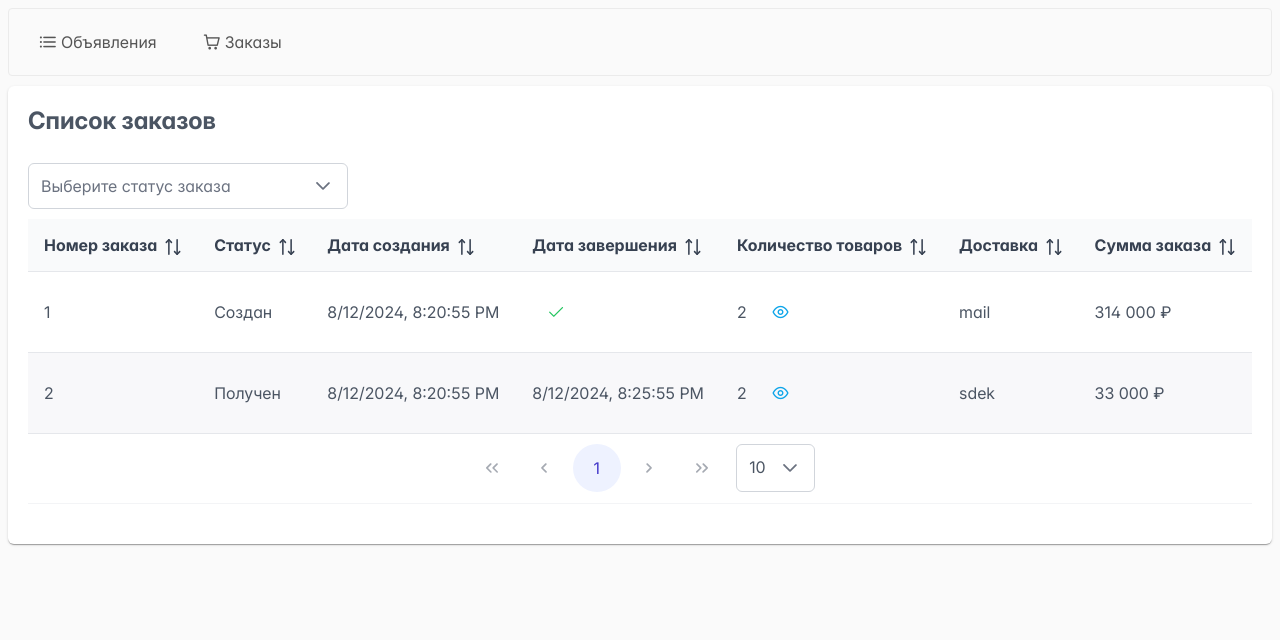
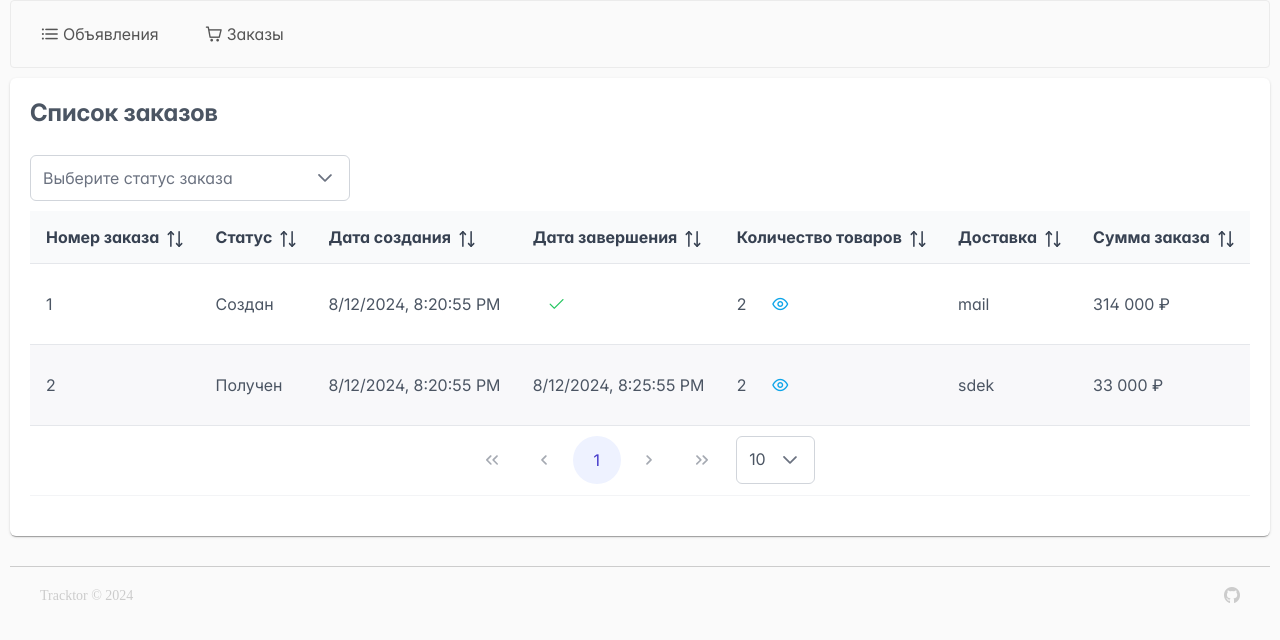
Before and after one commit to tracktor-git/avito-test, a React (Vite) app: page /orders in a window 1280 px wide. Shown: the top 640 px of the page. Built offline with nearby package versions, Linux system fonts and the light colour scheme; data requests are answered from the project's data file.

Commit message:
Add Footer

```diff
--- a/src/App.tsx
+++ b/src/App.tsx
@@ -3,15 +3,19 @@ import Advertisements from './Components/Advertisements';
 import Advertisement from './Components/Advertisement';
 import Orders from './Components/Orders';
 import Navigation from './Components/Navigation';
+import Footer from './Components/Footer';
 
 const App = () => (
   <Router>
     <Navigation />
-    <Routes>
-      <Route path="/" element={<Advertisements />} />
-      <Route path="/advertisements/:id" element={<Advertisement />} />
-      <Route path="/orders" element={<Orders />} />
-    </Routes>
+    <main>
+      <Routes>
+        <Route path="/" element={<Advertisements />} />
+        <Route path="/advertisements/:id" element={<Advertisement />} />
+        <Route path="/orders" element={<Orders />} />
+      </Routes>
+    </main>
+    <Footer />
   </Router>
 );
 
--- /dev/null
+++ b/src/Components/Footer.tsx
@@ -0,0 +1,12 @@
+const Footer = () => (
+  <footer className="footer">
+    <div className="container">
+      <p className="copyright">Tracktor © 2024</p>
+      <a className="github" href="https://github.com/tracktor-git" target="_blank" rel="noreferrer" title="GitHub">
+        <i className="pi pi-github" />
+      </a>
+    </div>
+  </footer>
+);
+
+export default Footer;
--- a/src/index.css
+++ b/src/index.css
@@ -1,5 +1,18 @@
 * {
 	box-sizing: border-box;
+}
+
+body, html {
+	height: 100%;
+	margin: 0;
+	padding: 0;
+}
+
+#root {
+	display: flex;
+	flex-direction: column;
+	min-height: 100%;
+	margin: 0 10px;
 }
 
 h1 {
@@ -242,3 +255,31 @@ body {
 .item-dialog-form textarea {
 	width: 100%;
 }
+
+.container {
+	max-width: 1200px;
+	margin: 0 auto;
+}
+
+.footer {
+	border-top: 1px solid #ccc;
+	margin-top: 20px;
+	flex: 0 0 auto;
+}
+
+.footer .github {
+	transition: transform 0.2s ease;
+}
+
+.footer .github:hover {
+	transform: scale(1.3);
+}
+
+.footer .container {
+	display: flex;
+	align-items: center;
+	justify-content: space-between;
+	font-size: 14px;
+	color: #ccc;
+	padding: 20px 0;
+}
```
